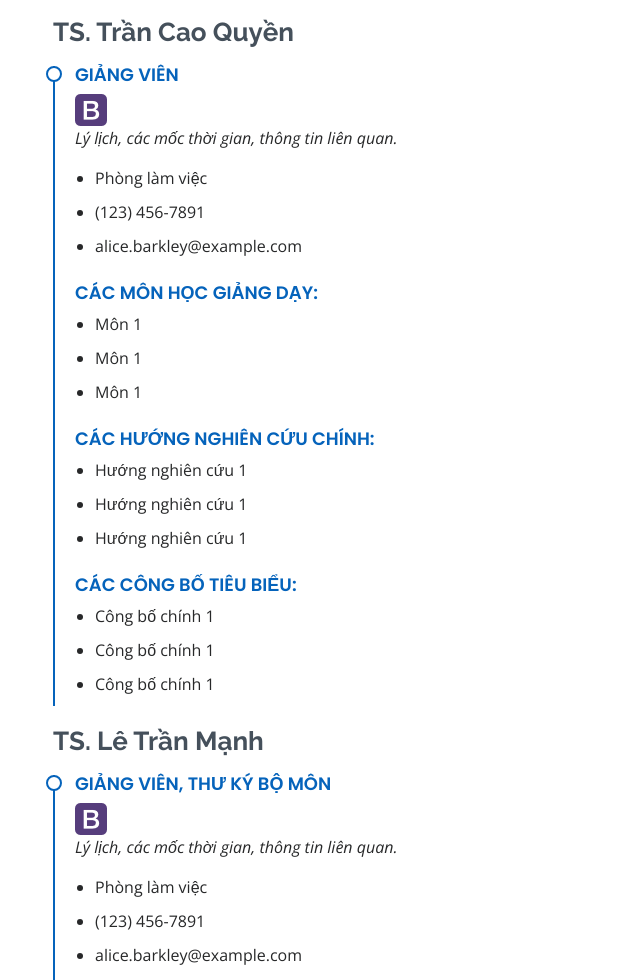
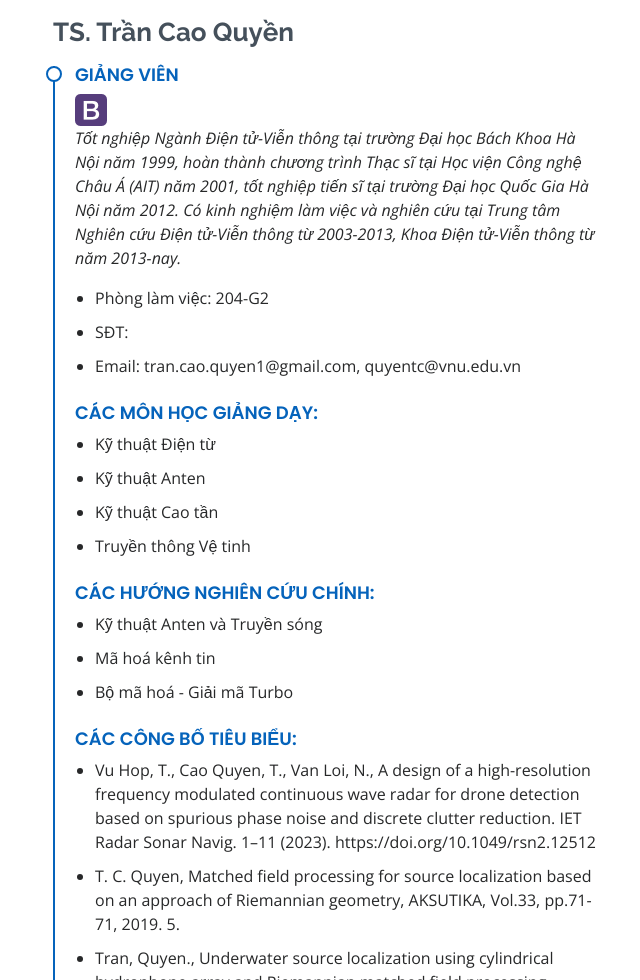
Before and after one commit to ttvt-uet/ttvt-uet.github.io, a plain HTML site: page index.html in a window 1280 px wide. Shown: the part 3301-4281 px from the top of the page, without its empty margins (79-719 px from the left). Drawn offline with nearby package versions, Linux system fonts and the light colour scheme.

Commit message:
Update index.html

```diff
--- a/index.html
+++ b/index.html
@@ -280,29 +280,32 @@
             <div class="resume-item pb-0">
               <h4>Giảng viên</h4>
               <img src="assets/img/favicon.png" class="img-fluid" alt="">
-              <p><em>Lý lịch, các mốc thời gian, thông tin liên quan.</em></p>
+              <p><em>Tốt nghiệp Ngành Điện tử-Viễn thông tại trường Đại học Bách Khoa Hà Nội năm 1999, hoàn thành chương trình Thạc sĩ tại Học viện Công nghệ Châu Á (AIT) năm 2001, tốt nghiệp tiến sĩ tại trường Đại học Quốc Gia Hà Nội năm 2012. Có kinh nghiệm làm việc và nghiên cứu tại Trung tâm Nghiên cứu Điện tử-Viễn thông từ 2003-2013, Khoa Điện tử-Viễn thông từ năm 2013-nay.</em></p>
               <ul>
-                <li>Phòng làm việc</li>
-                <li>(123) 456-7891</li>
-                <li>alice.barkley@example.com</li>
+                <li>Phòng làm việc: 204-G2</li>
+                <li>SĐT: </li>
+                <li>Email: tran.cao.quyen1@gmail.com, quyentc@vnu.edu.vn</li>
               </ul>
               <h4>Các môn học giảng dạy:</h4>
               <ul>
-                <li>Môn 1</li>
-                <li>Môn 1</li>
-                <li>Môn 1</li>
+                <li>Kỹ thuật Điện từ</li>
+                <li>Kỹ thuật Anten</li>
+                <li>Kỹ thuật Cao tần</li>
+                <li>Truyền thông Vệ tinh</li>
               </ul>
               <h4>Các hướng nghiên cứu chính:</h4>
               <ul>
-                <li>Hướng nghiên cứu 1</li>
-                <li>Hướng nghiên cứu 1</li>
-                <li>Hướng nghiên cứu 1</li>
+                <li>Kỹ thuật Anten và Truyền sóng</li>
+                <li>Mã hoá kênh tin</li>
+                <li>Bộ mã hoá - Giải mã Turbo</li>
               </ul>
               <h4>Các công bố tiêu biểu:</h4>
               <ul>
-                <li>Công bố chính 1</li>
-                <li>Công bố chính 1</li>
-                <li>Công bố chính 1</li>
+                <li>Vu Hop, T., Cao Quyen, T., Van Loi, N., A design of a high-resolution frequency modulated continuous wave radar for drone detection based on spurious phase noise and discrete clutter reduction. IET Radar Sonar Navig. 1–11 (2023). https://doi.org/10.1049/rsn2.12512
+</li>
+                <li>T. C. Quyen, Matched field processing for source localization based on an approach of Riemannian geometry, AKSUTIKA, Vol.33, pp.71-71, 2019. 5.</li>
+                <li>Tran, Quyen., Underwater source localization using cylindrical hydrophone array and Riemannian matched field processing. Akustika, 2022, 42. 6-12. 10.36336/akustika20224214. </li>
+                <li>T. Cao Quyen, ‘Phased Antenna Arrays toward 5G’, Advanced Radio Frequency Antennas for Modern Communication and Medical Systems. IntechOpen, Sep. 23, 2020. doi: 10.5772/intechopen.93058. </li>
               </ul>
             </div>
 
```
